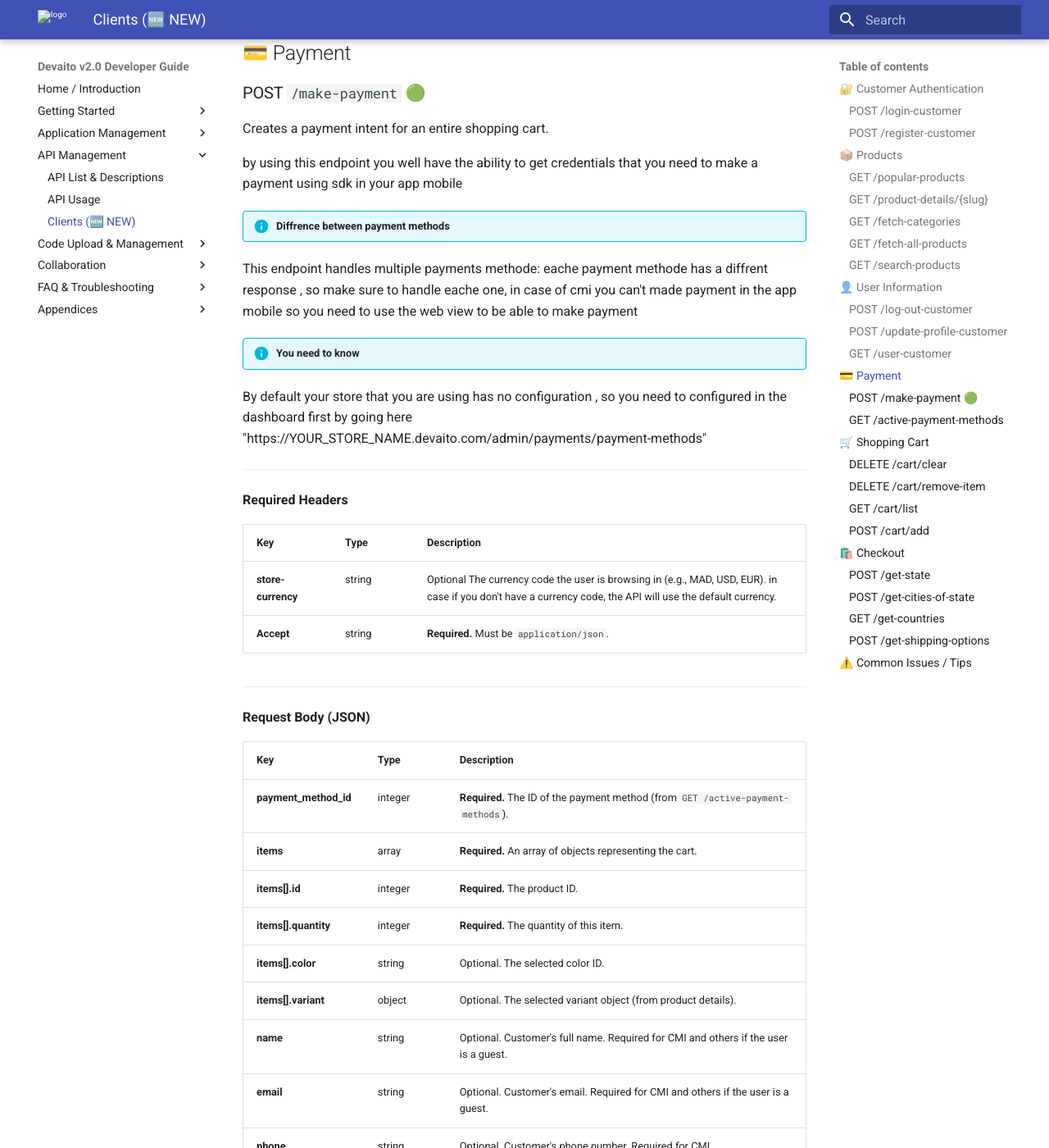
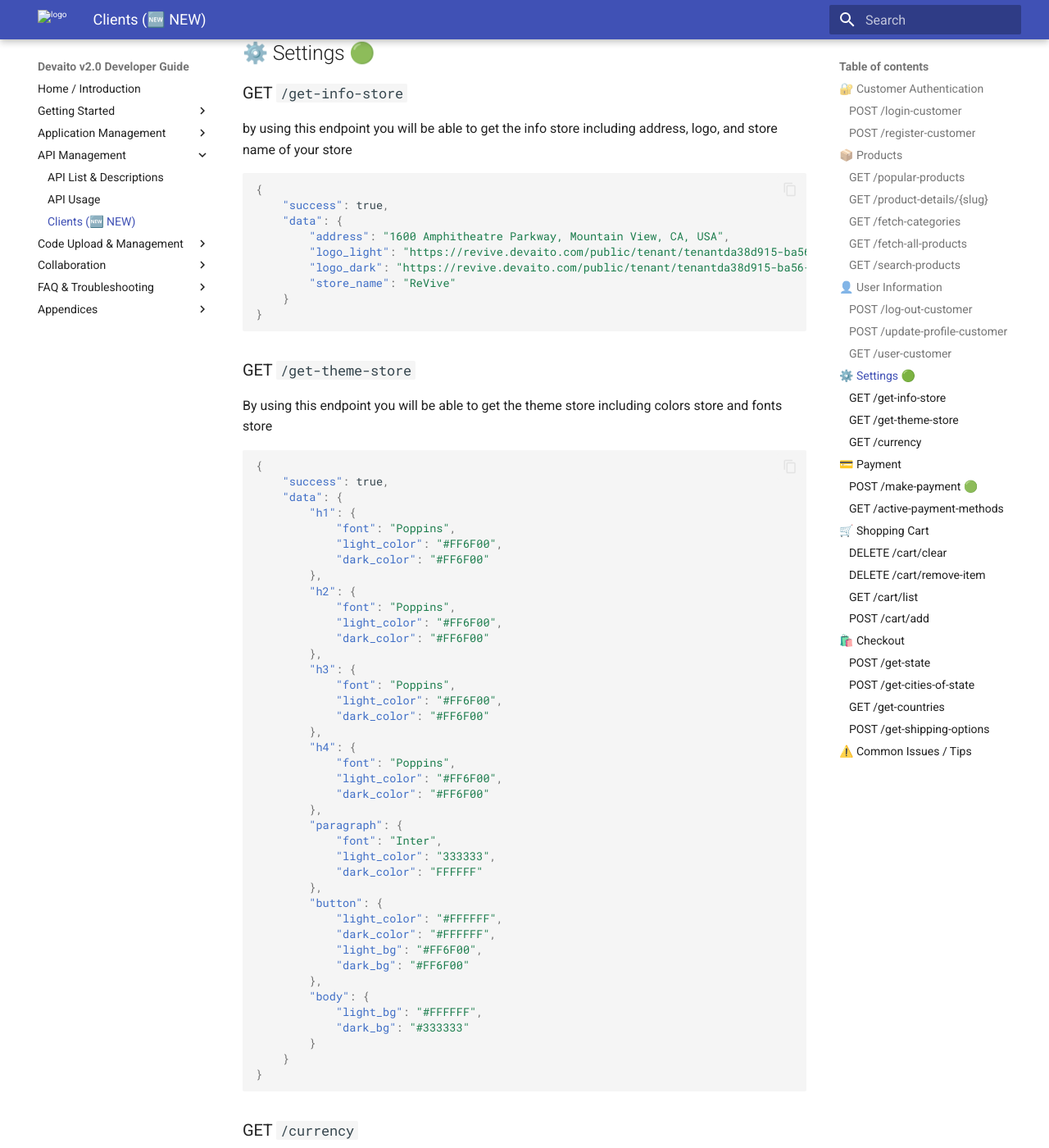
Before and after one commit to Elmehdi-Bouhlal/devaito-documentation, an MkDocs documentation site: the page built from docs/api-management/customers.md, in a window 1280 px wide and 1400 px high, scrolled down 19946 px. Shown: the whole window at 82% size. Built offline with MkDocs 1.6.1 and Material for MkDocs 9.7.7, drawn with Linux system fonts in a browser that asks for light colours; some of the changed text lies outside the part shown.

Commit message:
add settings endpoint

````diff
--- a/docs/api-management/customers.md
+++ b/docs/api-management/customers.md
@@ -980,6 +980,116 @@ Returns the details of the currently authenticated customer.
 }
 ```
 
+## ⚙️ Settings 🟢
+
+### GET `/get-info-store`
+
+by using this endpoint you will be able to get the info store including address, logo, and store name of your store
+
+```json
+{
+    "success": true,
+    "data": {
+        "address": "1600 Amphitheatre Parkway, Mountain View, CA, USA",
+        "logo_light": "https://revive.devaito.com/public/tenant/tenantda38d915-ba56-4836-9647-93bde34cdcc0/2025/Nov/dK7P3rXh0TFOEjCfpUXhJ1YTOt2eb6BzbHHFuId5.webp",
+        "logo_dark": "https://revive.devaito.com/public/tenant/tenantda38d915-ba56-4836-9647-93bde34cdcc0/2025/Nov/dK7P3rXh0TFOEjCfpUXhJ1YTOt2eb6BzbHHFuId5.webp",
+        "store_name": "ReVive"
+    }
+}
+```
+
+### GET `/get-theme-store`
+
+By using this endpoint you will be able to get the theme store including colors store and fonts store
+
+
+```json
+{
+    "success": true,
+    "data": {
+        "h1": {
+            "font": "Poppins",
+            "light_color": "#FF6F00",
+            "dark_color": "#FF6F00"
+        },
+        "h2": {
+            "font": "Poppins",
+            "light_color": "#FF6F00",
+            "dark_color": "#FF6F00"
+        },
+        "h3": {
+            "font": "Poppins",
+            "light_color": "#FF6F00",
+            "dark_color": "#FF6F00"
+        },
+        "h4": {
+            "font": "Poppins",
+            "light_color": "#FF6F00",
+            "dark_color": "#FF6F00"
+        },
+        "paragraph": {
+            "font": "Inter",
+            "light_color": "333333",
+            "dark_color": "FFFFFF"
+        },
+        "button": {
+            "light_color": "#FFFFFF",
+            "dark_color": "#FFFFFF",
+            "light_bg": "#FF6F00",
+            "dark_bg": "#FF6F00"
+        },
+        "body": {
+            "light_bg": "#FFFFFF",
+            "dark_bg": "#333333"
+        }
+    }
+}
+```
+
+### GET `/currency`
+
+By using this endpoint you can get the currency of the store
+
+```json
+{
+    "success": true,
+    "data": [
+        {
+            "id": 1,
+            "name": "Us Dollar",
+            "code": "USD",
+            "symbol": "$",
+            "conversion_rate": 1,
+            "is_default": 0
+        },
+        {
+            "id": 6,
+            "name": "Euro",
+            "code": "Euro",
+            "symbol": "€",
+            "conversion_rate": 1.3,
+            "is_default": 0
+        },
+        {
+            "id": 7,
+            "name": "Pound",
+            "code": "GBP",
+            "symbol": "£",
+            "conversion_rate": 1.25,
+            "is_default": 0
+        },
+        {
+            "id": 8,
+            "name": "Moroccan Dirham",
+            "code": "MAD",
+            "symbol": "MAD",
+            "conversion_rate": 10,
+            "is_default": 1
+        }
+    ]
+}
+```
+
 ## 💳 Payment
 
 
@@ -1023,15 +1136,13 @@ By default your store that you are using has no configuration , so you need to c
 | **items[].quantity** | integer | **Required.** The quantity of this item. |
 | **items[].color** | string | Optional. The selected color ID. |
 | **items[].variant** | object | Optional. The selected variant object (from product details). |
-| **name** | string | Optional. Customer's full name. Required for CMI and others if the user is a guest. |
-| **email** | string | Optional. Customer's email. Required for CMI and others if the user is a guest. |
-| **phone** | string | Optional. Customer's phone number. Required for CMI. |
-| **address** | string | Optional. Customer's billing address. Required for CMI. |
+| **phone** | string | Optional. Customer's phone number. Optional for CMI. |
+| **address** | string | Optional. Customer's billing address. Optional for CMI. |
 
 
 
 !!! info "Requirement"
-    🔓 **All the elements (name,email,phone,address) , are not required just in case if you are using the CMI payment method  .**
+    🔓 **All the elements (phone,address) , are not required just in case if you are using the CMI payment method  .**
 ---
 
 **Example Body 1 (Simple: For Stripe/PayPal)**
````
Also changed, not shown: other parts of docs/api-management/customers.md (+4 -1 lines).
